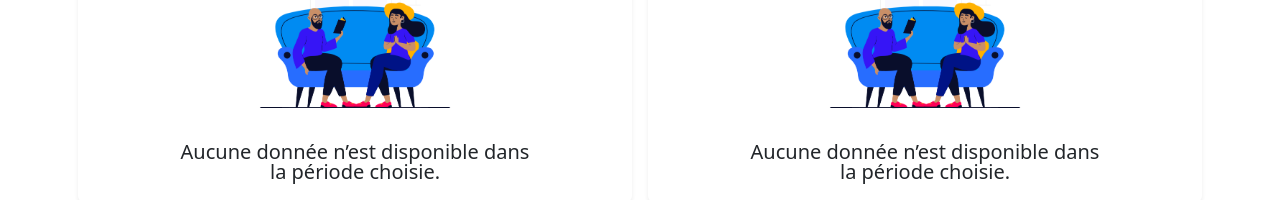
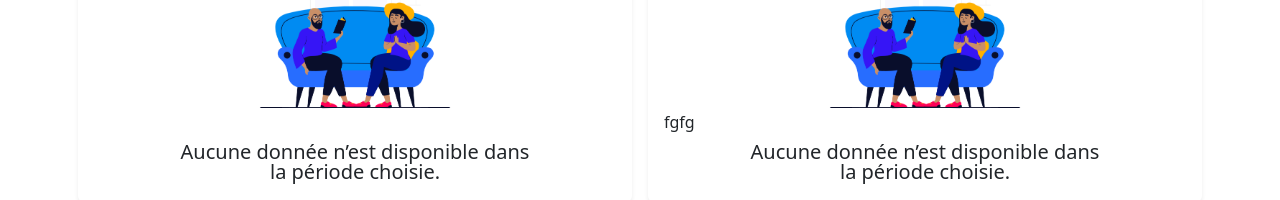
Before and after one commit to Neepsi/Dashboard-Constructor, a React (Create React App) app: page / in a window 1280 px wide. Both pictures are taken after a click on the button "Ajouter Figure". Shown: the part 391-591 px from the top of the page. Built offline with nearby package versions, Linux system fonts and the light colour scheme.

Commit message:
Adding paragraph to Figures

```diff
--- a/src/Figures.js
+++ b/src/Figures.js
@@ -27,6 +27,7 @@ const Figures =({oneBlockVisi,twoBlockVisi})=>
                     <div class="badge text-wrap text-dark position-absolute bottom-0 start-50 translate-middle-x" id='divEmptyStateThree'>
                             <p class="fs-5 fw-normal">Aucune donnée n’est disponible dans la période choisie.</p>
                         </div>
+                        <p>fgfg</p>
                 </div>
 
 
```
